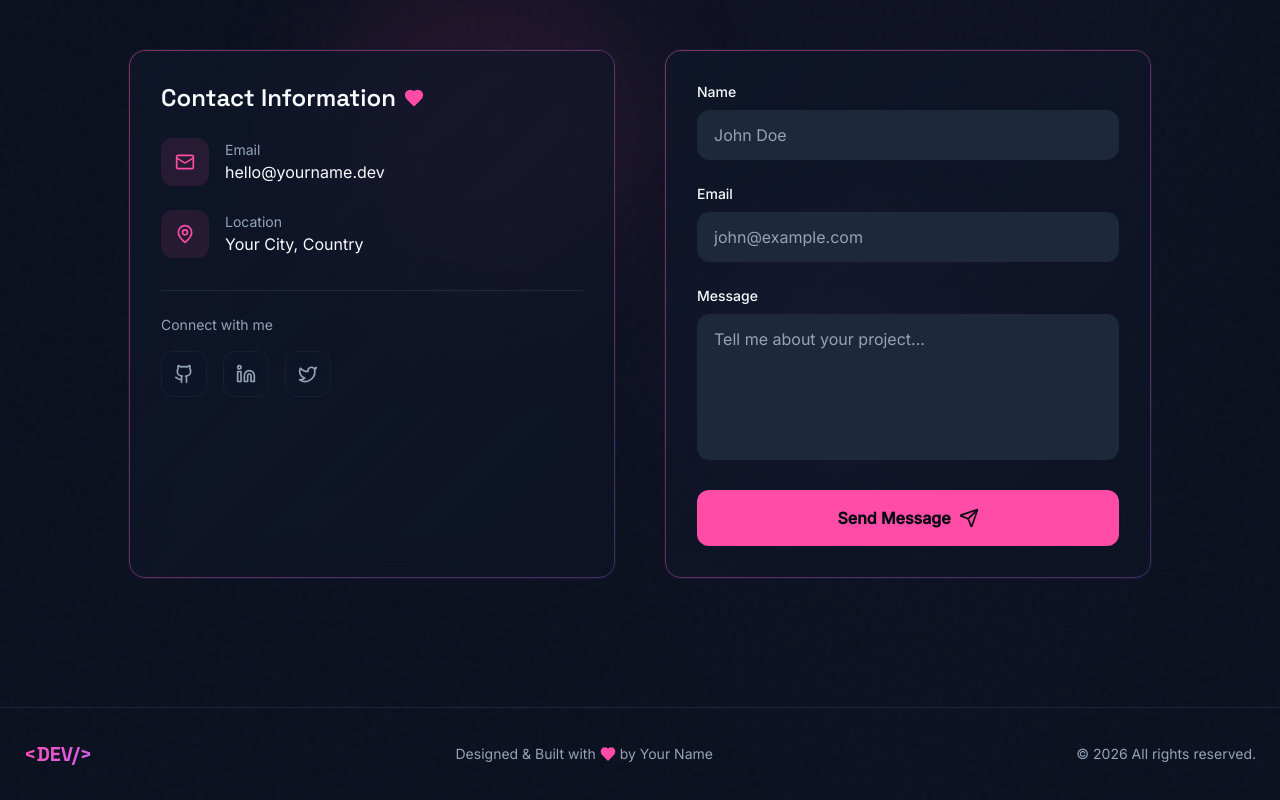
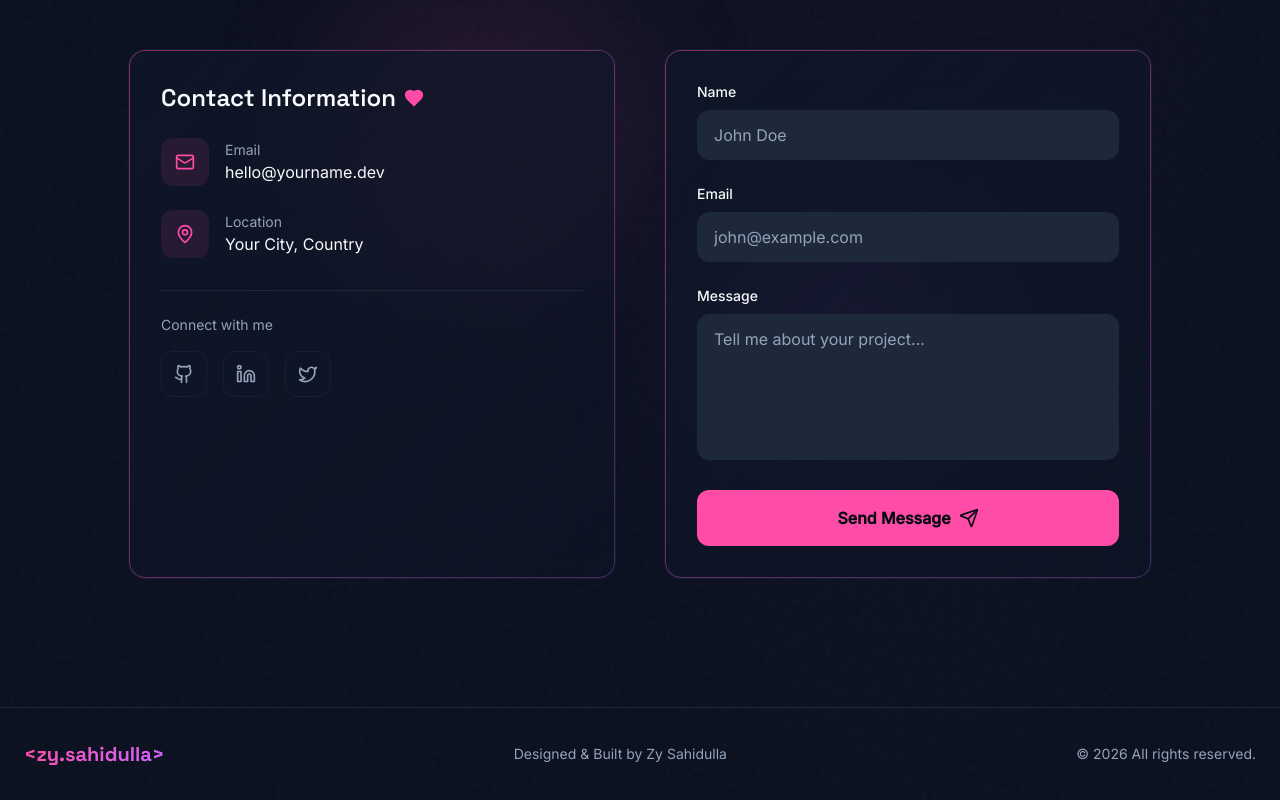
Before and after one commit to zysahidulla/zysahidulla.github.io, a React (Vite) app: page / in a window 1280 px wide. Shown: the part 7340-8140 px from the top of the page. Built offline with nearby package versions, Linux system fonts and the light colour scheme; the HTML template or start-up script is replaced by a standard one.

Commit message:
Fix: Change of Text

```diff
--- a/src/components/Footer.tsx
+++ b/src/components/Footer.tsx
@@ -11,11 +11,11 @@ const Footer = () => {
             className="font-display text-xl font-bold text-gradient-primary"
             whileHover={{ scale: 1.05 }}
           >
-            &lt;DEV/&gt;
+            &lt;zy.sahidulla&gt;
           </motion.a>
 
           <p className="text-sm text-muted-foreground flex items-center gap-1">
-            Designed & Built with <Heart className="w-4 h-4 text-primary fill-primary" /> by Your Name
+            Designed & Built by Zy Sahidulla
           </p>
 
           <p className="text-sm text-muted-foreground">
```
